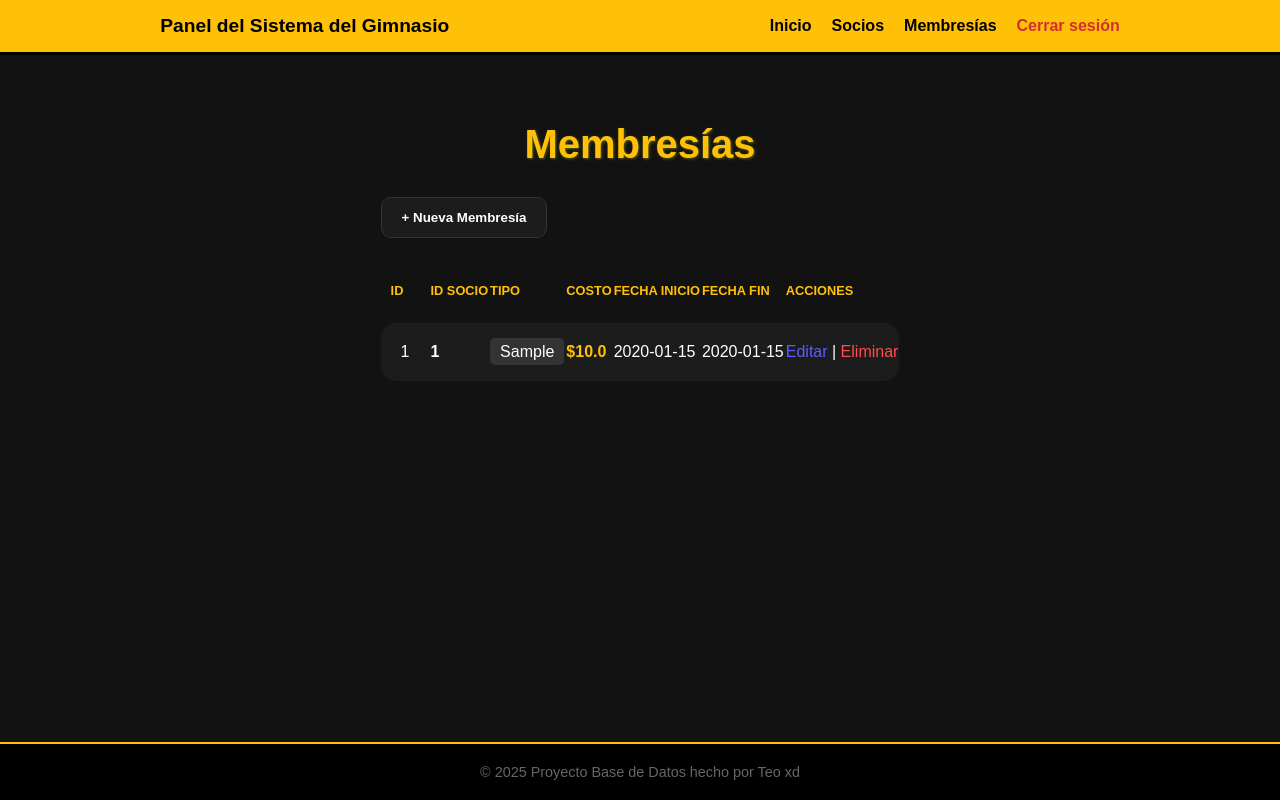
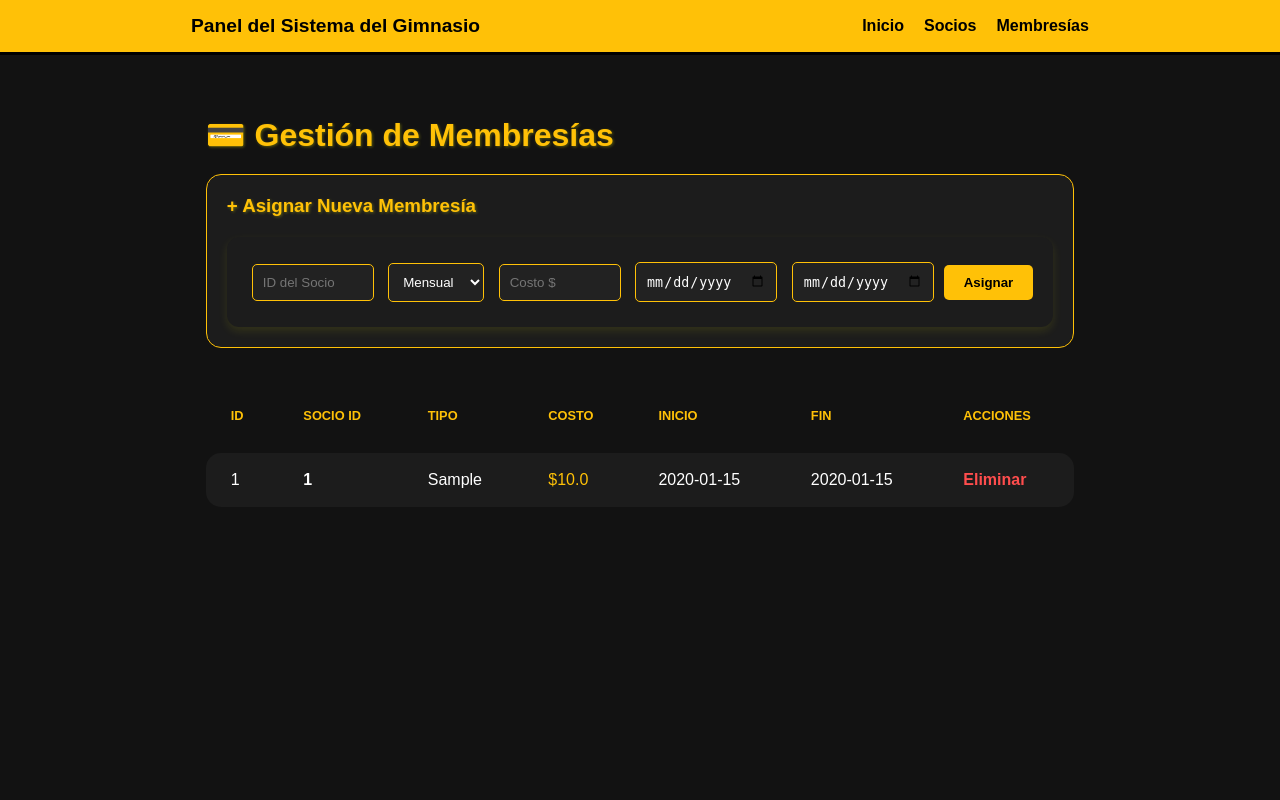
Before and after one commit to davidcuellarbt-hue/gym-api-python, a Flask app: page /membresias in a window 1280 px wide. Run offline with Flask 3, Linux system fonts and the light colour scheme; tables that the repository leaves empty hold one stand-in row (values such as "Sample post").

Commit message:
Update membresias.html

```diff
--- a/templates/membresias.html
+++ b/templates/membresias.html
@@ -3,7 +3,13 @@
 <head>
     <meta charset="UTF-8">
     <link rel="stylesheet" href="{{ url_for('static', filename='css/estilo.css') }}">
-    <title>Membresías - Gym</title>
+    <title>Gestión de Membresías</title>
+    <style>
+        table { width: 100%; border-collapse: separate; border-spacing: 0 12px; }
+        th, td { padding: 18px 25px !important; text-align: left; }
+        .form-container { background: #1c1c1c; padding: 20px; border-radius: 15px; border: 1px solid #ffc107; margin-bottom: 30px; }
+        input, select { padding: 10px; margin: 5px; border-radius: 5px; border: 1px solid #ffc107; background: #222; color: white; }
+    </style>
 </head>
 <body style="margin: 0; background-color: #121212; color: white; font-family: sans-serif;">
 
@@ -13,52 +19,56 @@
             <a href="/" style="color: #000; text-decoration: none; font-weight: bold;">Inicio</a>
             <a href="/socios" style="color: #000; text-decoration: none; font-weight: bold;">Socios</a>
             <a href="/membresias" style="color: #000; text-decoration: none; font-weight: bold;">Membresías</a>
-            <span style="color: #d32f2f; font-weight: bold; cursor: pointer;">Cerrar sesión</span>
         </div>
     </nav>
 
-    <div style="max-width: 1000px; margin: 40px auto; padding: 0 20px;">
-        <h1 style="text-align: center; color: #ffc107; font-size: 2.5rem; margin-bottom: 30px;">Membresías</h1>
+    <div style="max-width: 1100px; margin: 40px auto; padding: 0 20px;">
+        <h1 style="color: #ffc107;">💳 Gestión de Membresías</h1>
 
-        <div style="margin-bottom: 20px;">
-            <button style="background-color: #1c1c1c; color: white; border: 1px solid #333; padding: 12px 20px; border-radius: 10px; cursor: pointer; font-weight: bold;">
-                + Nueva Membresía
-            </button>
+        <div class="form-container">
+            <h3 style="color: #ffc107; margin-top: 0;">+ Asignar Nueva Membresía</h3>
+            <form action="/agregar_membresia" method="POST">
+                <input type="number" name="idSocio" placeholder="ID del Socio" required style="width: 100px;">
+                <select name="tipo">
+                    <option value="Mensual">Mensual</option>
+                    <option value="Anual">Anual</option>
+                    <option value="Premium">Premium</option>
+                </select>
+                <input type="number" step="0.01" name="costo" placeholder="Costo $" required style="width: 100px;">
+                <input type="date" name="fecha_inicio" title="Fecha Inicio">
+                <input type="date" name="fecha_fin" title="Fecha Fin">
+                <button type="submit" style="background: #ffc107; color: black; font-weight: bold; border: none; padding: 10px 20px; border-radius: 5px; cursor: pointer;">Asignar</button>
+            </form>
         </div>
 
-        <table style="width: 100%; border-collapse: separate; border-spacing: 0 15px;">
+        <table>
             <thead>
-                <tr style="color: #ffc107; text-align: left; text-transform: uppercase; font-size: 0.8rem;">
-                    <th style="padding: 10px;">ID</th>
-                    <th>ID Socio</th>
+                <tr style="color: #ffc107; text-transform: uppercase; font-size: 0.8rem;">
+                    <th>ID</th>
+                    <th>Socio ID</th>
                     <th>Tipo</th>
                     <th>Costo</th>
-                    <th>Fecha Inicio</th>
-                    <th>Fecha Fin</th>
+                    <th>Inicio</th>
+                    <th>Fin</th>
                     <th>Acciones</th>
                 </tr>
             </thead>
             <tbody>
                 {% for m in membresias %}
-                <tr style="background-color: #1c1c1c; border-radius: 15px;">
-                    <td style="padding: 20px; border-radius: 15px 0 0 15px;">{{ m.idMembresia }}</td>
+                <tr style="background-color: #1c1c1c;">
+                    <td style="border-radius: 15px 0 0 15px;">{{ m.idMembresia }}</td>
                     <td style="font-weight: bold;">{{ m.idSocio }}</td>
-                    <td><span style="background: #333; padding: 5px 10px; border-radius: 5px;">{{ m.tipo }}</span></td>
-                    <td style="color: #ffc107; font-weight: bold;">${{ m.costo }}</td>
+                    <td>{{ m.tipo }}</td>
+                    <td style="color: #ffc107;">${{ m.costo }}</td>
                     <td>{{ m.fecha_inicio }}</td>
                     <td>{{ m.fecha_fin }}</td>
                     <td style="border-radius: 0 15px 15px 0;">
-                        <span style="color: #5d5dff; cursor: pointer;">Editar</span> |
-                        <span style="color: #ff4d4d; cursor: pointer;">Eliminar</span>
+                        <a href="/eliminar_membresia/{{ m.idMembresia }}" onclick="return confirm('¿Eliminar membresía?')" style="color: #ff4d4d; text-decoration: none; font-weight: bold;">Eliminar</a>
                     </td>
                 </tr>
                 {% endfor %}
             </tbody>
         </table>
     </div>
-
-    <footer style="text-align: center; padding: 20px; color: #666; font-size: 0.9rem;">
-        © 2025 Proyecto Base de Datos hecho por Teo xd
-    </footer>
 </body>
 </html>
```
